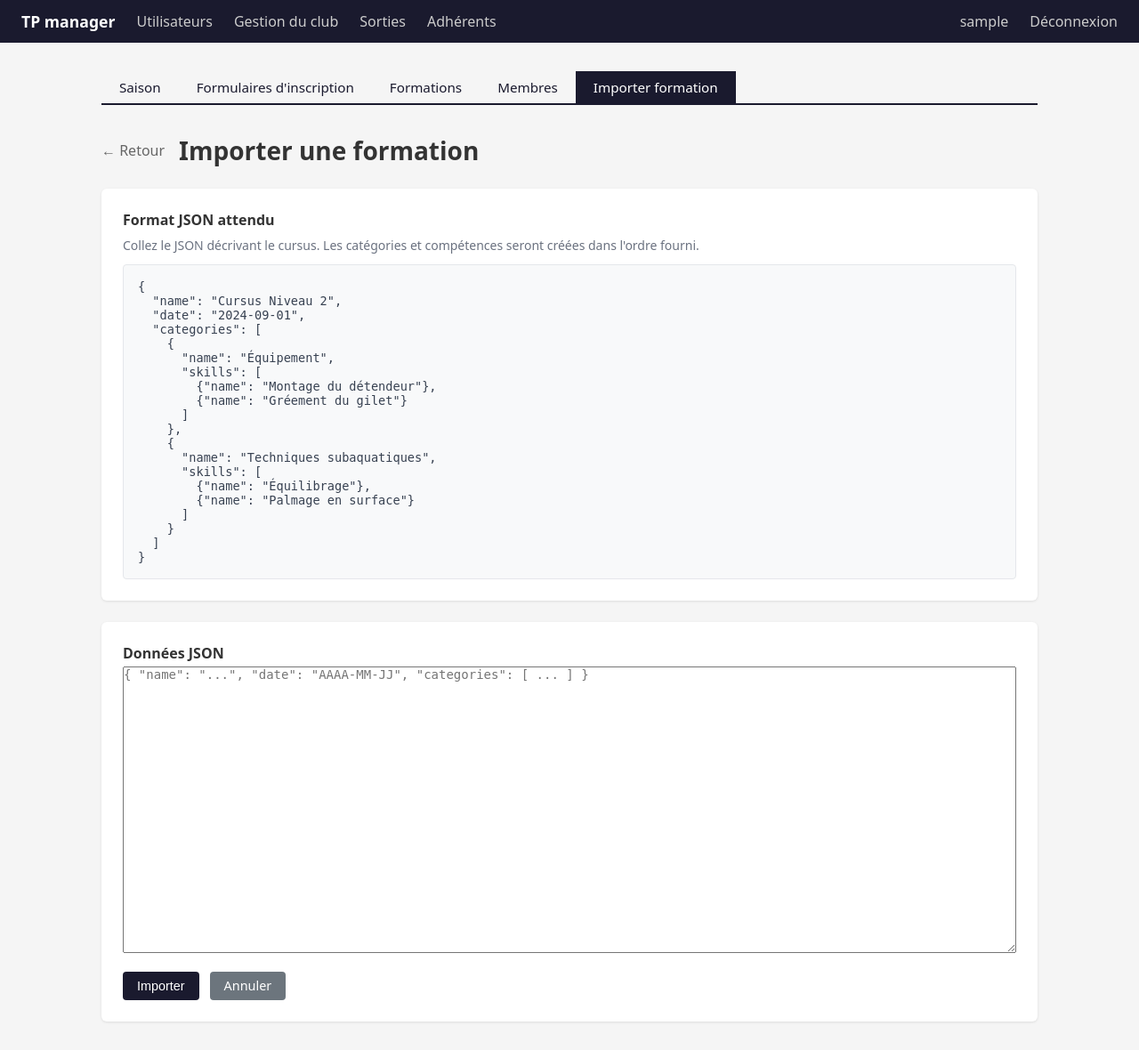
After one commit to BertrandMiannay/helloAssoManager, a Django app: page /saison/formation/importer/ in a window 1280 px wide. The commit adds this page. Shown: the whole page at 89% size. Run offline with Django 5.2, Linux system fonts and the light colour scheme; the visitor is signed in with stand-in values (Sample User, id 1).

Commit message:
feat: add JSON import for training cursus
Adds an "Importer formation" tab in the club management section that lets
admins paste a JSON document to create a Cursus with its categories and
skills in one operation. Updates README with the expected JSON format.

https://claude.ai/code/session_01J589QRVo7vicF745kmvj6A

```diff
--- a/helloAssoImporter/membres_urls.py
+++ b/helloAssoImporter/membres_urls.py
@@ -8,6 +8,7 @@ urlpatterns = [
     path('gestion/', views.season_gestion, name='saison-gestion'),
     path('formation/', views.formation_list, name='saison-formation'),
     path('formation/creer/', views.cursus_create, name='saison-cursus-creer'),
+    path('formation/importer/', views.cursus_import_json, name='saison-cursus-importer'),
     path('formation/<int:pk>/', views.cursus_detail, name='saison-cursus-detail'),
     path('formation/<int:pk>/archiver/', views.cursus_archive, name='saison-cursus-archiver'),
     path('set-current/<int:pk>/', views.set_current_season, name='saison-set-current'),
--- /dev/null
+++ b/helloAssoImporter/templates/helloAssoImporter/formation_import.html
@@ -0,0 +1,71 @@
+{% extends "helloAssoImporter/saison_base.html" %}
+{% block title %}Importer une formation{% endblock %}
+
+{% block saison_content %}
+<style>
+  .import-card {
+    background: white; border-radius: 6px; box-shadow: 0 1px 3px rgba(0,0,0,0.1);
+    padding: 1.5rem; margin-bottom: 1.5rem;
+  }
+  .json-example {
+    background: #f8f9fa; border: 1px solid #e5e7eb; border-radius: 4px;
+    padding: 1rem; font-family: monospace; font-size: 0.85rem;
+    white-space: pre; overflow-x: auto; color: #374151;
+  }
+</style>
+
+<div style="display:flex; align-items:center; gap:1rem; margin-bottom:1.5rem;">
+  <a href="{% url 'saison-formation' %}" style="color:#666; text-decoration:none;">← Retour</a>
+  <h1 style="margin:0;">Importer une formation</h1>
+</div>
+
+<div class="import-card">
+  <h2 style="font-size:1rem; margin:0 0 0.5rem;">Format JSON attendu</h2>
+  <p style="color:#6b7280; font-size:0.875rem; margin:0 0 0.75rem;">
+    Collez le JSON décrivant le cursus. Les catégories et compétences seront créées dans l'ordre fourni.
+  </p>
+  <div class="json-example">{
+  "name": "Cursus Niveau 2",
+  "date": "2024-09-01",
+  "categories": [
+    {
+      "name": "Équipement",
+      "skills": [
+        {"name": "Montage du détendeur"},
+        {"name": "Gréement du gilet"}
+      ]
+    },
+    {
+      "name": "Techniques subaquatiques",
+      "skills": [
+        {"name": "Équilibrage"},
+        {"name": "Palmage en surface"}
+      ]
+    }
+  ]
+}</div>
+</div>
+
+<div class="import-card">
+  {% if error %}
+  <div style="background:#fee2e2; color:#991b1b; padding:0.75rem 1rem; border-radius:4px; margin-bottom:1rem;">
+    {{ error }}
+  </div>
+  {% endif %}
+
+  <form method="post">
+    {% csrf_token %}
+    <div class="form-group">
+      <label for="json_data" style="font-weight:600;">Données JSON</label>
+      <textarea id="json_data" name="json_data" rows="20"
+                style="font-family:monospace; font-size:0.875rem; width:100%; box-sizing:border-box;"
+                placeholder='{ "name": "...", "date": "AAAA-MM-JJ", "categories": [ ... ] }'
+                required>{{ json_text }}</textarea>
+    </div>
+    <div style="display:flex; gap:0.75rem; margin-top:0.5rem;">
+      <button type="submit" class="btn btn-primary">Importer</button>
+      <a href="{% url 'saison-formation' %}" class="btn btn-secondary">Annuler</a>
+    </div>
+  </form>
+</div>
+{% endblock %}
--- a/helloAssoImporter/templates/helloAssoImporter/saison_base.html
+++ b/helloAssoImporter/templates/helloAssoImporter/saison_base.html
@@ -25,6 +25,11 @@
               {% if active_tab == 'membres' %}background:#1a1a2e; color:white;{% else %}color:#1a1a2e;{% endif %}">
         Membres
     </a>
+    <a href="{% url 'saison-cursus-importer' %}"
+       style="padding:0.5rem 1.25rem; text-decoration:none; font-size:0.95rem;
+              {% if active_tab == 'importer' %}background:#1a1a2e; color:white;{% else %}color:#1a1a2e;{% endif %}">
+        Importer formation
+    </a>
 </div>
 
 {% block saison_content %}{% endblock %}
--- a/helloAssoImporter/views.py
+++ b/helloAssoImporter/views.py
@@ -1,3 +1,4 @@
+import json
 import logging
 import time
 from itertools import groupby as itertools_groupby
@@ -244,6 +245,58 @@ def cursus_archive(request, pk):
         logger.info("CURSUS_STATUS pk=%s status=%s by=%s", cursus.pk, cursus.status, request.user.username)
         messages.success(request, f"Cursus « {cursus.name} » {action_label}.")
     return redirect('saison-formation')
+
+
+@admin_required
+def cursus_import_json(request):
+    error = None
+    json_text = ''
+    if request.method == 'POST':
+        json_text = request.POST.get('json_data', '').strip()
+        try:
+            data = json.loads(json_text)
+        except json.JSONDecodeError as e:
+            error = f"JSON invalide : {e}"
+        else:
+            name = str(data.get('name', '')).strip()
+            date_str = str(data.get('date', '')).strip()
+            categories_raw = data.get('categories', [])
+            if not name:
+                error = "Le champ « name » est obligatoire."
+            elif not date_str:
+                error = "Le champ « date » est obligatoire (format AAAA-MM-JJ)."
+            elif not isinstance(categories_raw, list):
+                error = "Le champ « categories » doit être une liste."
+            else:
+                from datetime import date as date_cls
+                try:
+                    parsed_date = date_cls.fromisoformat(date_str)
+                except ValueError:
+                    error = "Format de date invalide (attendu : AAAA-MM-JJ)."
+                else:
+                    with transaction.atomic():
+                        cursus = Cursus.objects.create(name=name, date=parsed_date)
+                        for cat_order, cat_data in enumerate(categories_raw, start=1):
+                            cat_name = str(cat_data.get('name', '')).strip()
+                            if not cat_name:
+                                continue
+                            category = CursusCategory.objects.create(
+                                cursus=cursus, name=cat_name, order=cat_order
+                            )
+                            for skill_order, skill_data in enumerate(cat_data.get('skills', []), start=1):
+                                skill_name = str(skill_data.get('name', '')).strip()
+                                if skill_name:
+                                    Skill.objects.create(
+                                        category=category, name=skill_name, order=skill_order
+                                    )
+                    logger.info("CURSUS_IMPORT pk=%s name=%s by=%s", cursus.pk, cursus.name, request.user.username)
+                    messages.success(request, f"Cursus « {cursus.name} » importé avec succès.")
+                    return redirect('saison-cursus-detail', pk=cursus.pk)
+    return render(request, 'helloAssoImporter/formation_import.html', {
+        'error': error,
+        'json_text': json_text,
+        'active_tab': 'importer',
+    })
 
 
 @admin_required
```
Also changed, not shown: README.md.
